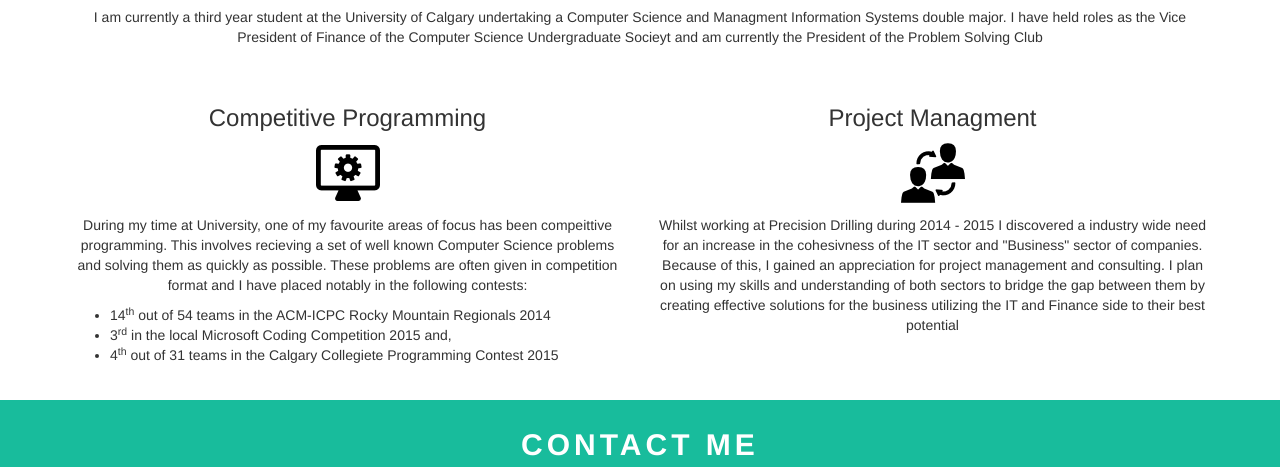
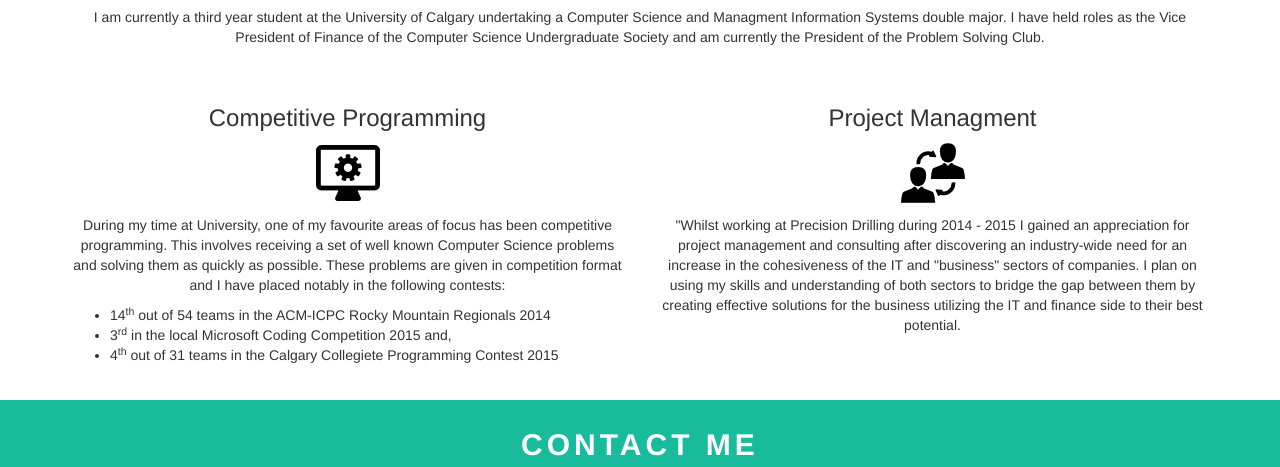
Before and after one commit to shaheedebrahim/shaheedebrahim.github.io, a plain HTML site: page index.html in a window 1280 px wide. Shown: the part 333-800 px from the top of the page. Drawn offline with nearby package versions, Linux system fonts and the light colour scheme.

Commit message:
Fixed spelling/grammar

```diff
--- a/index.html
+++ b/index.html
@@ -38,19 +38,19 @@
         <div class="row" style="margin-top: 2em">
             <div class="col-xs-12">
                 <h2 class="text-center"> About </h2>
-                <p class="text-center"> I am currently a third year student at the University of Calgary undertaking a Computer Science and Managment Information Systems double major. I have held roles as the Vice President of Finance of the Computer Science Undergraduate Socieyt and am currently the President of the Problem Solving Club </p>
+                <p class="text-center"> I am currently a third year student at the University of Calgary undertaking a Computer Science and Managment Information Systems double major. I have held roles as the Vice President of Finance of the Computer Science Undergraduate Society and am currently the President of the Problem Solving Club. </p>
             </div>
         </div>
         <div class="row" style="margin-top: 2em">
             <div class="col-sm-6">
                 <h3 class="text-center"> Competitive Programming </h3>
                 <p class="text-center"><img src="images/programming.png"></img></p>
-                <p class="text-center"> During my time at University, one of my favourite areas of focus has been compeittive programming. This involves recieving a set of well known Computer Science problems and solving them as quickly as possible. These problems are often given in competition format and I have placed notably in the following contests: <ul> <li> 14<sup>th</sup> out of 54 teams in the ACM-ICPC Rocky Mountain Regionals 2014 </li> <li> 3<sup>rd</sup> in the local Microsoft Coding Competition 2015 and, </li> <li> 4<sup>th</sup> out of 31 teams in the Calgary Collegiete Programming Contest 2015</li> </ul> </p>
+                <p class="text-center"> During my time at University, one of my favourite areas of focus has been competitive programming. This involves receiving a set of well known Computer Science problems and solving them as quickly as possible. These problems are given in competition format and I have placed notably in the following contests: <ul> <li> 14<sup>th</sup> out of 54 teams in the ACM-ICPC Rocky Mountain Regionals 2014 </li> <li> 3<sup>rd</sup> in the local Microsoft Coding Competition 2015 and, </li> <li> 4<sup>th</sup> out of 31 teams in the Calgary Collegiete Programming Contest 2015</li> </ul> </p>
             </div>
             <div class="col-sm-6">
                 <h3 class="text-center"> Project Managment </h3>
                 <p class ="text-center"><img src="images/consult.png"></img></p>
-                <p class="text-center"> Whilst working at Precision Drilling during 2014 - 2015 I discovered a industry wide need for an increase in the cohesivness of the IT sector and "Business" sector of companies. Because of this, I gained an appreciation for project management and consulting. I plan on using my skills and understanding of both sectors to bridge the gap between them by creating effective solutions for the business utilizing the IT and Finance side to their best potential  </p>
+                <p class="text-center"> "Whilst working at Precision Drilling during 2014 - 2015 I gained an appreciation for project management and consulting after discovering an industry-wide need for an increase in the cohesiveness of the IT and "business" sectors of companies. I plan on using my skills and understanding of both sectors to bridge the gap between them by creating effective solutions for the business utilizing the IT and finance side to their best potential.  </p>
             </div>
         </div>
     </section>
```
